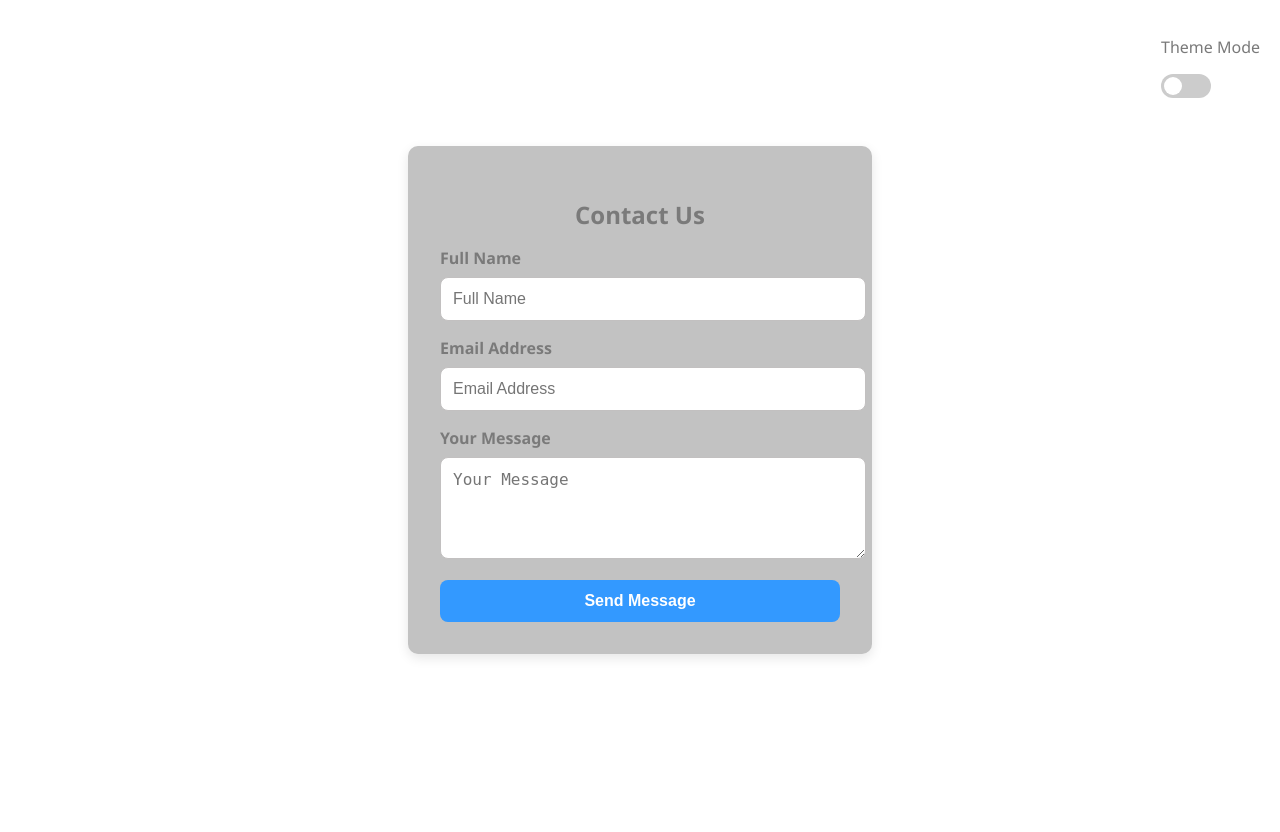
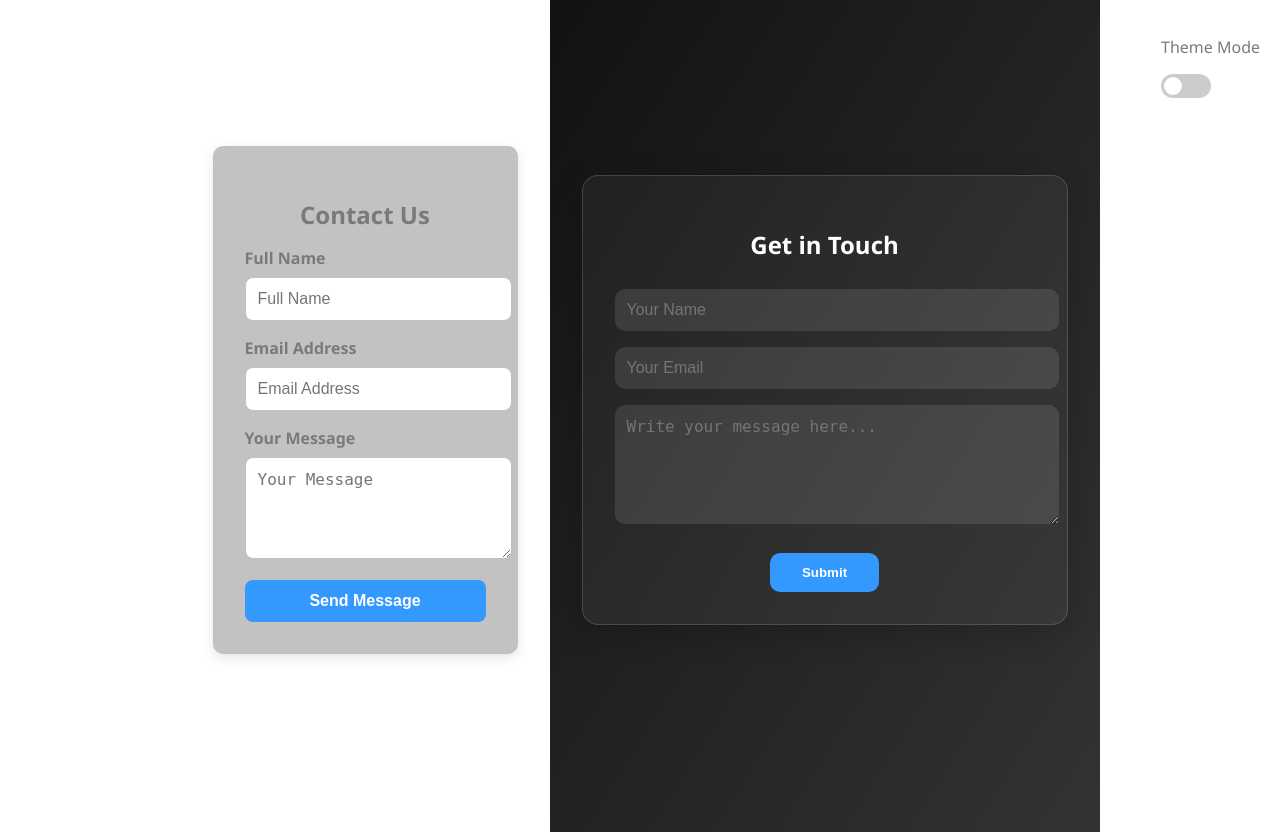
Before and after one commit to Naik1524/Forms, a PHP site: page / in a window 1280 px wide. Before the commit the page ends 658 px from the top, so only its background shows below. Run offline with PHP 8.4, Linux system fonts and the light colour scheme.

Commit message:
commit for 28th July

```diff
--- a/index.html
+++ b/index.html
@@ -31,7 +31,10 @@
       <span class="slider"></span>
     </label>
   </div>
-  <div class="form-container">
+
+  <!-- First Contact Us Form -->
+  <section class="form-section">
+    <div class="form-container">
         <h2>Contact Us</h2>
         <form id="contactForm" onsubmit="return validateForm()">
           <div class="form-group">
@@ -54,7 +57,21 @@
 
           <button type="submit" class="submit-btn">Send Message</button>
         </form>
- </div>
+    </div>
+  </section>
+ <!-- Second form -->
+ <section id="contact-section" class="glass-form-section">
+    <div class="glass-form">
+      <h2>Get in Touch</h2>
+      <form>
+        <input type="text" placeholder="Your Name" required />
+        <input type="email" placeholder="Your Email" required />
+        <textarea placeholder="Write your message here..." rows="5" required></textarea>
+        <button type="submit">Submit</button>
+      </form>
+    </div>
+  </section>
+
 
 </body>
 </html>
--- a/script.js
+++ b/script.js
@@ -1,40 +1,4 @@
-// Form Validation
-
-function validateForm() {
-      let valid = true;
-
-      // Clear old errors
-      document.getElementById("nameError").textContent = "";
-      document.getElementById("emailError").textContent = "";
-      document.getElementById("messageError").textContent = "";
-
-      // Name validation
-      const name = document.getElementById("name").value.trim();
-      if (name === "" || !/^[A-Za-z\s]+$/.test(name)) {
-        document.getElementById("nameError").textContent = "Please enter a valid name.";
-        valid = false;
-      }
-
-      // Email validation
-      const email = document.getElementById("email").value.trim();
-      const emailPattern = /^[^ ]+@[^ ]+\.[a-z]{2,3}$/;
-      if (email === "" || !emailPattern.test(email)) {
-        document.getElementById("emailError").textContent = "Please enter a valid email.";
-        valid = false;
-      }
-
-      // Message validation
-      const message = document.getElementById("message").value.trim();
-      if (message.length < 10) {
-        document.getElementById("messageError").textContent = "Message should be at least 10 characters.";
-        valid = false;
-      }
-
-      return valid;
-}
-
-// Theme toggle logic
-
+// Theme Toggle
 const switchToggle = document.getElementById('themeSwitch');
 const htmlElement = document.documentElement;
 
@@ -46,7 +10,6 @@ function setTheme(mode) {
 function loadTheme() {
   const storedTheme = localStorage.getItem('theme');
   const prefersDark = window.matchMedia && window.matchMedia('(prefers-color-scheme: dark)').matches;
-
   if (storedTheme) {
     setTheme(storedTheme);
     switchToggle.checked = storedTheme === 'dark';
@@ -63,3 +26,33 @@ function setTheme(mode) {
 });
 
 window.onload = loadTheme;
+
+// Form Validation (original form only)
+function validateForm() {
+  let valid = true;
+  document.getElementById("nameError").textContent = "";
+  document.getElementById("emailError").textContent = "";
+  document.getElementById("messageError").textContent = "";
+
+  const name = document.getElementById("name").value.trim();
+  const email = document.getElementById("email").value.trim();
+  const message = document.getElementById("message").value.trim();
+  const emailPattern = /^[^ ]+@[^ ]+\.[a-z]{2,3}$/;
+
+  if (name === "" || !/^[A-Za-z\s]+$/.test(name)) {
+    document.getElementById("nameError").textContent = "Please enter a valid name.";
+    valid = false;
+  }
+
+  if (email === "" || !emailPattern.test(email)) {
+    document.getElementById("emailError").textContent = "Please enter a valid email.";
+    valid = false;
+  }
+
+  if (message.length < 10) {
+    document.getElementById("messageError").textContent = "Message should be at least 10 characters.";
+    valid = false;
+  }
+
+  return valid;
+}
--- a/style.css
+++ b/style.css
@@ -26,6 +26,68 @@
     --border-color: #c2c0c0;
     --button-bg: #3399ff;
     --button-hover: #007acc;
+  }
+
+  html, body {
+    margin: 0;
+    padding: 0;
+    box-sizing: border-box;
+    scroll-behavior: smooth;
+  }
+
+  section {
+    min-height: 100vh;
+    display: flex;
+    justify-content: center;
+    align-items: center;
+    padding: 2rem;
+  }
+
+  /* 🌐 Glass Style Form Section */
+  .glass-form-section {
+    background: linear-gradient(to bottom right, #111, #333);
+  }
+
+  .glass-form {
+    background: rgba(255, 255, 255, 0.05);
+    border: 1px solid rgba(255, 255, 255, 0.15);
+    backdrop-filter: blur(10px);
+    padding: 2rem;
+    border-radius: 16px;
+    box-shadow: 0 8px 32px rgba(0, 0, 0, 0.2);
+    width: 100%;
+    max-width: 420px;
+    text-align: center;
+    color: white;
+  }
+
+  .glass-form input,
+  .glass-form textarea {
+    width: 100%;
+    padding: 0.75rem;
+    margin: 0.5rem 0;
+    background: rgba(255, 255, 255, 0.1);
+    border: none;
+    border-radius: 10px;
+    color: white;
+    font-size: 1rem;
+    outline: none;
+  }
+
+  .glass-form button {
+    margin-top: 1rem;
+    padding: 0.75rem 2rem;
+    border: none;
+    border-radius: 10px;
+    background-color: #3399ff;
+    color: white;
+    font-weight: bold;
+    cursor: pointer;
+    transition: background 0.3s ease;
+  }
+
+  .glass-form button:hover {
+    background-color: #007acc;
   }
 
   body {
```
Lines whose indentation alone changed are shown as unchanged.
